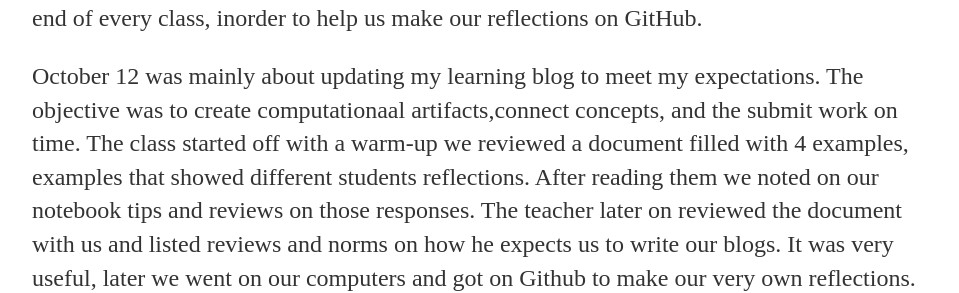
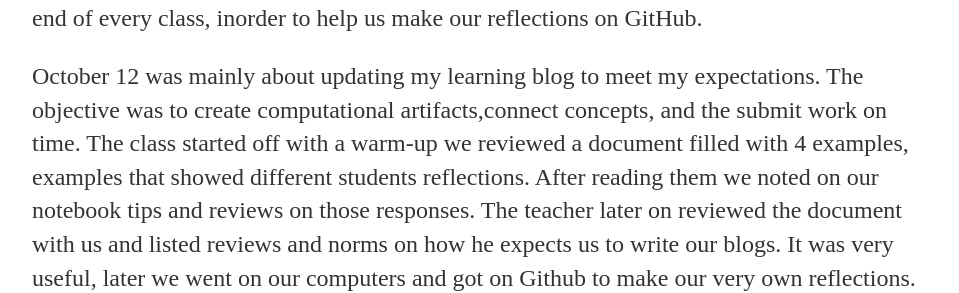
Before and after one commit to Johandrav4765/Johandrav4765.github.io, a Jekyll site: the page built from _posts/2018-10-12-Weekly-Reflection.md, in a window 1280 px wide. Shown: the part 1152-1445 px from the top of the page, without its empty margins (160-1119 px from the left). Built offline with Jekyll 4.4.1, drawn with Linux system fonts in a browser that asks for light colours; some of the changed text lies outside the part shown.

Commit message:
Update 2018-10-12-Weekly-Reflection.md

```diff
--- a/_posts/2018-10-12-Weekly-Reflection.md
+++ b/_posts/2018-10-12-Weekly-Reflection.md
@@ -6,4 +6,4 @@ date: 2018-10-12
 
 <p> On October 10th our mastery skill was to apply contracts and examples to solve problems.And the Objective was to define primitive values to build a program. As a donow we found our flag collage that we made last class period, ad write down a description about the simple shapes that made up our flag. Few minutes of independent silence. My teacher called our attention and reviewed the Donow..he specifically listed down triangles,circle,square, and rectangle. He then explained how they are considred functions on pyret. As he continued the lesson he mentioned that in pyret images are first class values, he also went on about programs are able to describe themselves in two ways. One which are contracts the other as an example. Inside those contracts are API (Application Programming Interface). After that lecture we were sent to our computers to experiement contracts on pyret.I personally struggled with the specfic structure in the contract, due to past experiences with Dr.Racket I thought the contracts would look similar yet they weren't. That threw me off, my teacher came along  and instructed tips. Which really helped, now I know what to do and not. </p>
 <p> October 11th was all about pair programming;which is a problem solving techique used by professional engineers, mainly for solving difficult problems. Our mastery for the day was to program to reproduce a complex output. However, the objective was to use pair programming to solve image problems. We learned that there are two roles in pair programming, Driver- responsible for keyboard and mouse and the Navigator- Thinks and reviews problems and checks for errors. Both roles need one another they contribute to two types of thinking that leads to success in problem solving. Low level thinking mainly focuses on details (driver) and High Level thinking focuses on the big picture (navigator). After that lecture, I went to my computer and worked with my partner we worked simultaneously giving hints and suggestions to one another which lead to success. We worked on pyret, trying to make contracts for given images. It was hard at times but we pulled through and got the best results. After that my teacher talked to the class about making our summaries at the end of every class, inorder to help us make our reflections on GitHub.</p>
-<p> October 12 was mainly about updating my learning blog to meet my expectations. The objective was to create computationaal artifacts,connect concepts, and the submit work on time. The class started off with a warm-up we reviewed a document filled with 4 examples, examples that showed different students reflections. After reading them we noted on our notebook tips and reviews on those responses. The teacher later on reviewed the document with us and listed reviews and norms on how he expects us to write our blogs. It was very useful, later we went on our computers and got on Github to make our very own reflections. I struggled with starting this weeks reflection I didn't know what to write or what to talk about. But I looked back on my notes and the expecations my teacher gave and now I present to you the reader my reflection of this week. The week didn't start so great but it ended with a satisfying result which is knowing about the connections behind data.</p>
+<p> October 12 was mainly about updating my learning blog to meet my expectations. The objective was to create computational artifacts,connect concepts, and the submit work on time. The class started off with a warm-up we reviewed a document filled with 4 examples, examples that showed different students reflections. After reading them we noted on our notebook tips and reviews on those responses. The teacher later on reviewed the document with us and listed reviews and norms on how he expects us to write our blogs. It was very useful, later we went on our computers and got on Github to make our very own reflections. I struggled with starting this weeks reflection I didn't know what to write or what to talk about. But I looked back on my notes and the expecations my teacher gave and now I present to you the reader my reflection of this week. The week didn't start so great but it ended with a satisfying result which is knowing about the connections behind data.</p>
```
